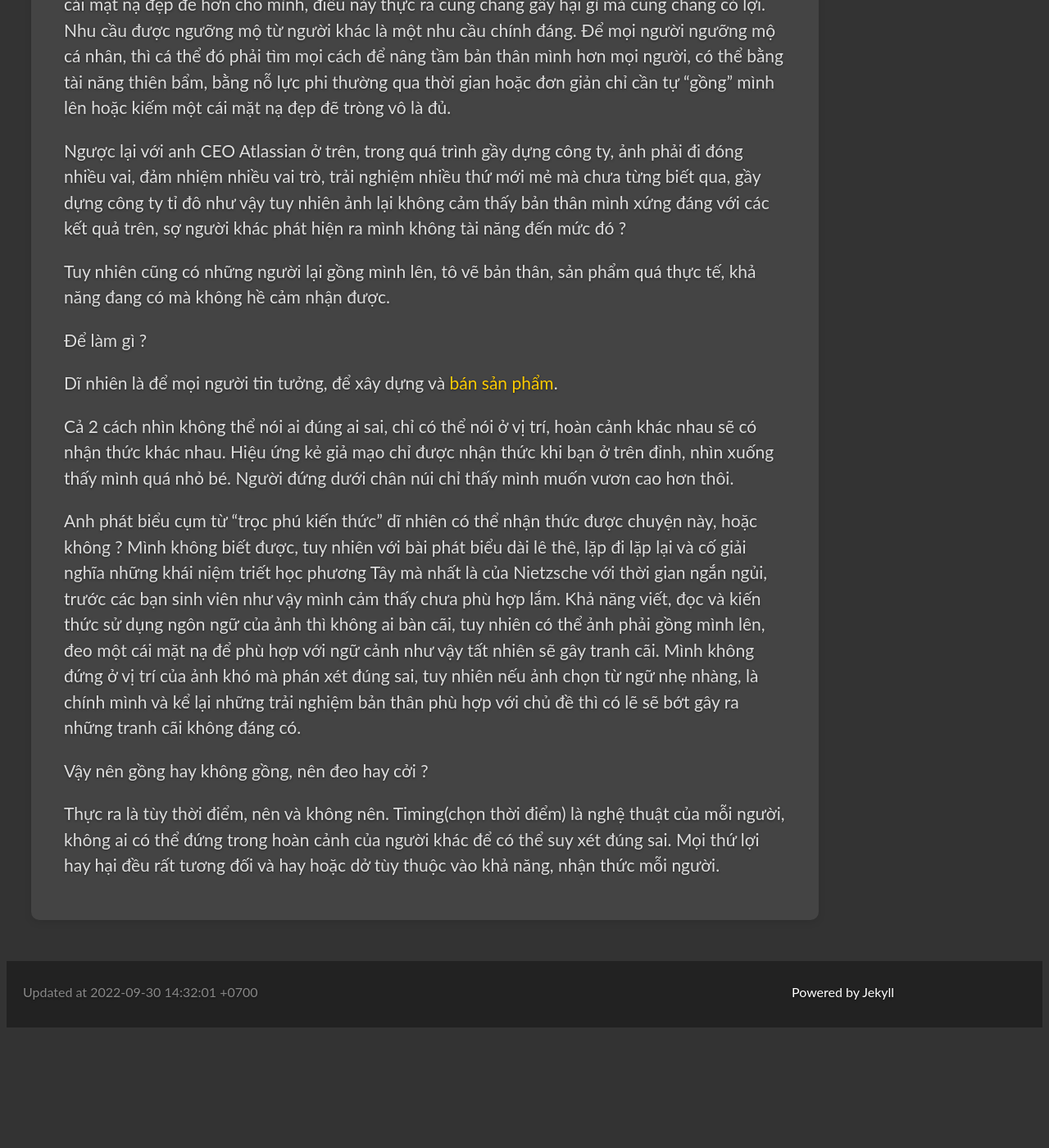
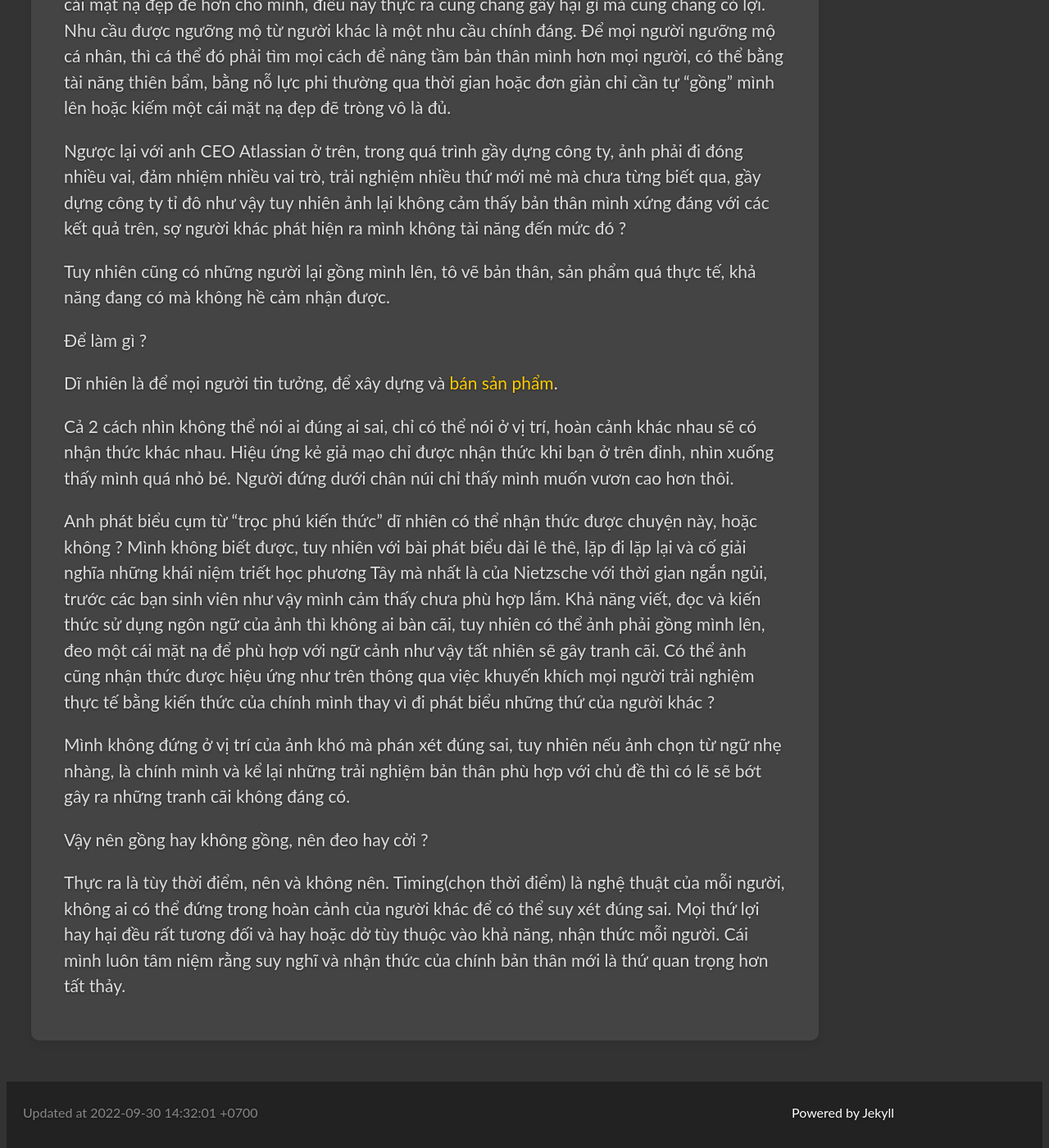
Before and after one commit to vdchuyen/chuyen-vn, a Jekyll site: the page built from _posts/2022-09-30-gong-de-lam-gi.md, in a window 1280 px wide and 1400 px high, scrolled down 776 px. Shown: the whole window at 82% size. Built offline with Jekyll 4.4.1, drawn with Linux system fonts in a browser that asks for light colours; our own code applies the rules of GitHub Pages for plain Markdown files; Markdown is read by kramdown in place of the engine named in the settings; before the commit the page ends 2029 px from its top, so only the background shows below that.

Commit message:
Update 2022-09-30-gong-de-lam-gi.md

```diff
--- a/_posts/2022-09-30-gong-de-lam-gi.md
+++ b/_posts/2022-09-30-gong-de-lam-gi.md
@@ -17,8 +17,10 @@
 
 Cả 2 cách nhìn không thể nói ai đúng ai sai, chỉ có thể nói ở vị trí, hoàn cảnh khác nhau sẽ có nhận thức khác nhau. Hiệu ứng kẻ giả mạo chỉ được nhận thức khi bạn ở trên đỉnh, nhìn xuống thấy mình quá nhỏ bé. Người đứng dưới chân núi chỉ thấy mình muốn vươn cao hơn thôi.
 
-Anh phát biểu cụm từ "trọc phú kiến thức" dĩ nhiên có thể nhận thức được chuyện này, hoặc không ? Mình không biết được, tuy nhiên với bài phát biểu dài lê thê, lặp đi lặp lại và cố giải nghĩa những khái niệm triết học phương Tây mà nhất là của Nietzsche với thời gian ngắn ngủi, trước các bạn sinh viên như vậy mình cảm thấy chưa phù hợp lắm. Khả năng viết, đọc và kiến thức sử dụng ngôn ngữ của ảnh thì không ai bàn cãi, tuy nhiên có thể ảnh phải gồng mình lên, đeo một cái mặt nạ để phù hợp với ngữ cảnh như vậy tất nhiên sẽ gây tranh cãi. Mình không đứng ở vị trí của ảnh khó mà phán xét đúng sai, tuy nhiên nếu ảnh chọn từ ngữ nhẹ nhàng, là chính mình và kể lại những trải nghiệm bản thân phù hợp với chủ đề thì có lẽ sẽ bớt gây ra những tranh cãi không đáng có.
+Anh phát biểu cụm từ "trọc phú kiến thức" dĩ nhiên có thể nhận thức được chuyện này, hoặc không ? Mình không biết được, tuy nhiên với bài phát biểu dài lê thê, lặp đi lặp lại và cố giải nghĩa những khái niệm triết học phương Tây mà nhất là của Nietzsche với thời gian ngắn ngủi, trước các bạn sinh viên như vậy mình cảm thấy chưa phù hợp lắm. Khả năng viết, đọc và kiến thức sử dụng ngôn ngữ của ảnh thì không ai bàn cãi, tuy nhiên có thể ảnh phải gồng mình lên, đeo một cái mặt nạ để phù hợp với ngữ cảnh như vậy tất nhiên sẽ gây tranh cãi. Có thể ảnh cũng nhận thức được hiệu ứng như trên thông qua việc khuyến khích mọi người trải nghiệm thực tế bằng kiến thức của chính mình thay vì đi phát biểu những thứ của người khác ?
+
+Mình không đứng ở vị trí của ảnh khó mà phán xét đúng sai, tuy nhiên nếu ảnh chọn từ ngữ nhẹ nhàng, là chính mình và kể lại những trải nghiệm bản thân phù hợp với chủ đề thì có lẽ sẽ bớt gây ra những tranh cãi không đáng có.
 
 Vậy nên gồng hay không gồng, nên đeo hay cởi ?
 
-Thực ra là tùy thời điểm, nên và không nên. Timing(chọn thời điểm) là nghệ thuật của mỗi người, không ai có thể đứng trong hoàn cảnh của người khác để có thể suy xét đúng sai. Mọi thứ lợi hay hại đều rất tương đối và hay hoặc dở tùy thuộc vào khả năng, nhận thức mỗi người.
+Thực ra là tùy thời điểm, nên và không nên. Timing(chọn thời điểm) là nghệ thuật của mỗi người, không ai có thể đứng trong hoàn cảnh của người khác để có thể suy xét đúng sai. Mọi thứ lợi hay hại đều rất tương đối và hay hoặc dở tùy thuộc vào khả năng, nhận thức mỗi người. Cái mình luôn tâm niệm rằng suy nghĩ và nhận thức của chính bản thân mới là thứ quan trọng hơn tất thảy.
```
